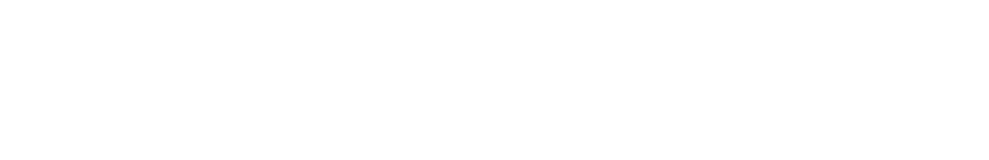
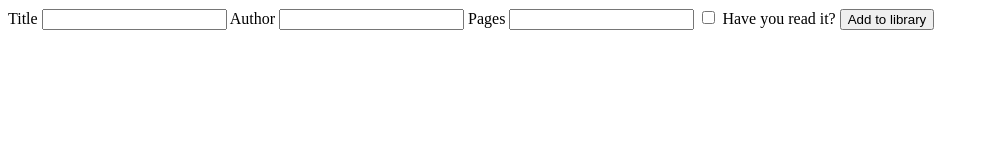
Before and after one commit to RyanMcEntire/library, a plain HTML site: page index.html in a window 1280 px wide. Shown: the whole page, without its empty margins (0-989 px from the left). Drawn offline with Linux system fonts and the light colour scheme.

Commit message:
add basic forms HTML

```diff
--- a/index.html
+++ b/index.html
@@ -1,16 +1,24 @@
 <!DOCTYPE html>
 <html lang="en">
   <head>
-  <meta charset="UTF-8">
-  <meta http-equiv="X-UA-Compatible" content="IE=edge">
-  <meta name="viewport" content="width=device-width, initial-scale=1.0">
+    <meta charset="UTF-8" />
+    <meta http-equiv="X-UA-Compatible" content="IE=edge" />
+    <meta name="viewport" content="width=device-width, initial-scale=1.0" />
     <title>A Little Library</title>
-  <link rel="stylesheet" href="styles.css">
+    <link rel="stylesheet" href="styles.css" />
     <script defer src="library.js"></script>
   </head>
   <body>
     <div id="shelf">
-
+      <label for="title">Title</label>
+      <input id="title" type="text" />
+      <label for="author">Author</label>
+      <input id="author" type="text" />
+      <label for="pages">Pages</label>
+      <input id="pages" type="text" />
+      <input type="checkbox" id="readBook">
+      <label for="readBook">Have you read it?</label>
+      <button>Add to library</button>
     </div>
   </body>
 </html>
--- a/library.js
+++ b/library.js
@@ -62,8 +62,8 @@ function createCard(book) {
     bookCard.appendChild(read);
   } else if (!book.read) {
     read.textContent = "Unread";
-  bookCard.appendChild(read);
-} else read.textContent = book.read;
+    bookCard.appendChild(read);
+  } else read.textContent = book.read;
   bookCard.appendChild(read);
 }
 function addCardToShelf() {
@@ -75,6 +75,5 @@ function addCardToShelf() {
 
 myLibrary.push(everydayThings, asILayDying);
 
-
 // addBookToLibrary();
 // addCardToShelf();
```
Lines whose indentation alone changed are shown as unchanged.
